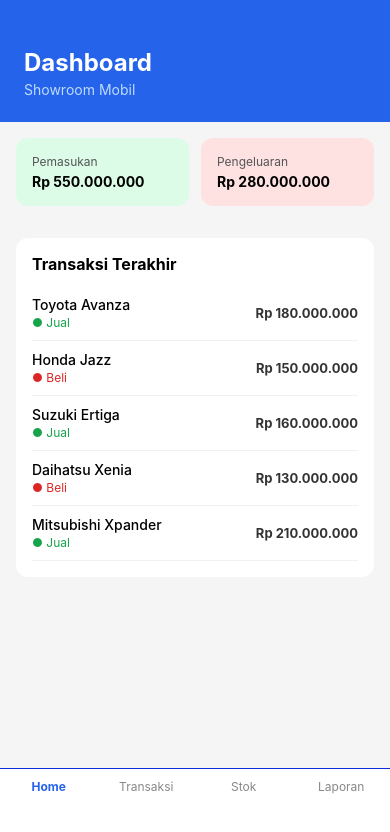
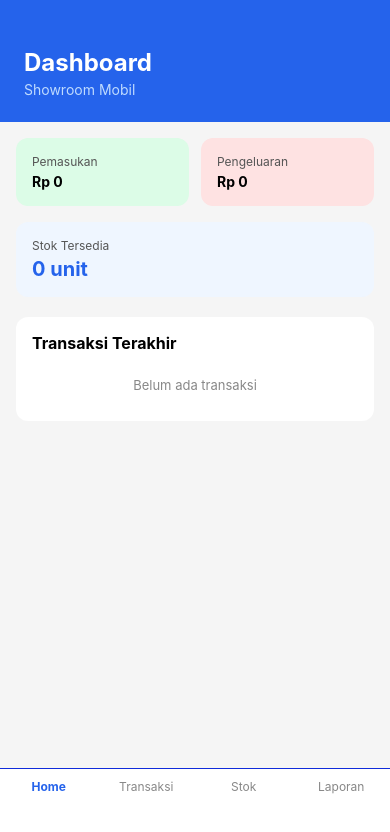
Before and after one commit to abdullohmmuttaqin/ShowroomApp2, a React Native app: screen / in a window 390 px wide. Shown: the top 832 px of the page. Built offline with nearby package versions, Linux system fonts and the light colour scheme.

Commit message:
feat: HomeScreen.js Baca data transaksi& Stok dari AsyncStorage

```diff
--- a/screens/HomeScreen.js
+++ b/screens/HomeScreen.js
@@ -1,29 +1,53 @@
+import { useState, useEffect } from 'react';
 import { View, Text, StyleSheet, ScrollView } from 'react-native';
+import AsyncStorage from '@react-native-async-storage/async-storage';
 
-// Data dummy transaksi — nanti akan diganti dengan data dari database
-const dummyTransaksi = [
-    { id: 1, jenis: 'jual', mobil: 'Toyota Avanza', harga: 180000000 },
-    { id: 2, jenis: 'beli', mobil: 'Honda Jazz', harga: 150000000 },
-    { id: 3, jenis: 'jual', mobil: 'Suzuki Ertiga', harga: 160000000 },
-    { id: 4, jenis: 'beli', mobil: 'Daihatsu Xenia', harga: 130000000 },
-    { id: 5, jenis: 'jual', mobil: 'Mitsubishi Xpander', harga: 210000000 },
-];
+// Key AsyncStorage — harus sama persis dengan yang di TransaksiScreen dan StokScreen
+const KEY_TRANSAKSI = 'transaksi_showroom';
+const KEY_STOK = 'stok_showroom';
 
-// Fungsi untuk format angka jadi format Rupiah
+// Fungsi format Rupiah
 const formatRupiah = (angka) => {
     return 'Rp ' + angka.toLocaleString('id-ID');
 };
 
 export default function HomeScreen() {
-    // Hitung total pemasukan (transaksi jual)
-    const totalPemasukan = dummyTransaksi
+    const [transaksi, setTransaksi] = useState([]);
+    const [stok, setStok] = useState([]);
+
+    // Baca data setiap kali halaman Home dibuka
+    useEffect(() => {
+        bacaData();
+    }, []);
+
+    // Fungsi baca data transaksi dan stok dari AsyncStorage
+    const bacaData = async () => {
+        try {
+            const dataTransaksi = await AsyncStorage.getItem(KEY_TRANSAKSI);
+            const dataStok = await AsyncStorage.getItem(KEY_STOK);
+
+            if (dataTransaksi !== null) setTransaksi(JSON.parse(dataTransaksi));
+            if (dataStok !== null) setStok(JSON.parse(dataStok));
+        } catch (e) {
+            console.log('Error baca data:', e);
+        }
+    };
+
+    // Hitung total pemasukan dari transaksi jual
+    const totalPemasukan = transaksi
         .filter((t) => t.jenis === 'jual')
         .reduce((total, t) => total + t.harga, 0);
 
-    // Hitung total pengeluaran (transaksi beli)
-    const totalPengeluaran = dummyTransaksi
+    // Hitung total pengeluaran dari transaksi beli
+    const totalPengeluaran = transaksi
         .filter((t) => t.jenis === 'beli')
         .reduce((total, t) => total + t.harga, 0);
+
+    // Hitung jumlah stok yang masih tersedia
+    const stokTersedia = stok.filter((m) => m.status === 'tersedia').length;
+
+    // Ambil 5 transaksi terakhir untuk ditampilkan
+    const transaksiTerakhir = transaksi.slice(0, 5);
 
     return (
         <ScrollView style={styles.container}>
@@ -48,10 +72,19 @@ export default function HomeScreen() {
                 </View>
             </View>
 
+            {/* Kartu stok tersedia */}
+            <View style={styles.kartuStok}>
+                <Text style={styles.stokLabel}>Stok Tersedia</Text>
+                <Text style={styles.stokNilai}>{stokTersedia} unit</Text>
+            </View>
+
             {/* Transaksi terakhir */}
             <View style={styles.seksi}>
                 <Text style={styles.seksiJudul}>Transaksi Terakhir</Text>
-                {dummyTransaksi.map((t) => (
+                {transaksiTerakhir.length === 0 ? (
+                    <Text style={styles.kosong}>Belum ada transaksi</Text>
+                ) : (
+                    transaksiTerakhir.map((t) => (
                         <View key={t.id} style={styles.itemTransaksi}>
                             <View>
                                 <Text style={styles.namaMobil}>{t.mobil}</Text>
@@ -61,93 +94,40 @@ export default function HomeScreen() {
                             </View>
                             <Text style={styles.harga}>{formatRupiah(t.harga)}</Text>
                         </View>
-                ))}
+                    ))
+                )}
             </View>
         </ScrollView>
     );
 }
 
 const styles = StyleSheet.create({
-    container: {
-        flex: 1,
-        backgroundColor: '#f5f5f5',
+    container: { flex: 1, backgroundColor: '#f5f5f5' },
+    header: { backgroundColor: '#2563eb', padding: 24, paddingTop: 48 },
+    headerJudul: { fontSize: 24, fontWeight: 'bold', color: '#fff' },
+    headerSub: { fontSize: 14, color: '#bfdbfe', marginTop: 4 },
+    kartuWrapper: { flexDirection: 'row', padding: 16, gap: 12 },
+    kartu: { flex: 1, borderRadius: 12, padding: 16 },
+    kartuHijau: { backgroundColor: '#dcfce7' },
+    kartuMerah: { backgroundColor: '#fee2e2' },
+    kartuLabel: { fontSize: 12, color: '#555' },
+    kartuNilai: { fontSize: 14, fontWeight: 'bold', marginTop: 4 },
+    kartuStok: {
+        backgroundColor: '#eff6ff', marginHorizontal: 16,
+        borderRadius: 12, padding: 16, marginBottom: 4,
     },
-    header: {
-        backgroundColor: '#2563eb',
-        padding: 24,
-        paddingTop: 48,
+    stokLabel: { fontSize: 12, color: '#555' },
+    stokNilai: { fontSize: 20, fontWeight: 'bold', color: '#2563eb', marginTop: 4 },
+    seksi: { backgroundColor: '#fff', margin: 16, borderRadius: 12, padding: 16 },
+    seksiJudul: { fontSize: 16, fontWeight: 'bold', marginBottom: 12 },
+    itemTransaksi: {
+        flexDirection: 'row', justifyContent: 'space-between',
+        alignItems: 'center', paddingVertical: 10,
+        borderBottomWidth: 1, borderBottomColor: '#f0f0f0',
     },
-    headerJudul: {
-        fontSize: 24,
-        fontWeight: 'bold',
-        color: '#fff',
-    },
-    headerSub: {
-        fontSize: 14,
-        color: '#bfdbfe',
-        marginTop: 4,
-    },
-    kartuWrapper: {
-        flexDirection: 'row',
-        padding: 16,
-        gap: 12,
-    },
-    kartu: {
-        flex: 1,
-        borderRadius: 12,
-        padding: 16,
-    },
-    kartuHijau: {
-        backgroundColor: '#dcfce7',
-    },
-    kartuMerah: {
-        backgroundColor: '#fee2e2',
-    },
-    kartuLabel: {
-        fontSize: 12,
-        color: '#555',
-    },
-    kartuNilai: {
-        fontSize: 14,
-        fontWeight: 'bold',
-        marginTop: 4,
-    },
-    seksi: {
-        backgroundColor: '#fff',
-        margin: 16,
-        borderRadius: 12,
-        padding: 16,
-    },
-    seksiJudul: {
-        fontSize: 16,
-        fontWeight: 'bold',
-        marginBottom: 12,
-    },
-    itemTransaksi: {
-        flexDirection: 'row',
-        justifyContent: 'space-between',
-        alignItems: 'center',
-        paddingVertical: 10,
-        borderBottomWidth: 1,
-        borderBottomColor: '#f0f0f0',
-    },
-    namaMobil: {
-        fontSize: 14,
-        fontWeight: '500',
-    },
-    labelJual: {
-        fontSize: 12,
-        color: '#16a34a',
-        marginTop: 2,
-    },
-    labelBeli: {
-        fontSize: 12,
-        color: '#dc2626',
-        marginTop: 2,
-    },
-    harga: {
-        fontSize: 13,
-        fontWeight: 'bold',
-        color: '#333',
-    },
+    namaMobil: { fontSize: 14, fontWeight: '500' },
+    labelJual: { fontSize: 12, color: '#16a34a', marginTop: 2 },
+    labelBeli: { fontSize: 12, color: '#dc2626', marginTop: 2 },
+    harga: { fontSize: 13, fontWeight: 'bold', color: '#333' },
+    kosong: { fontSize: 13, color: '#888', textAlign: 'center', paddingVertical: 12 },
 });
```
Lines whose indentation alone changed are shown as unchanged.
